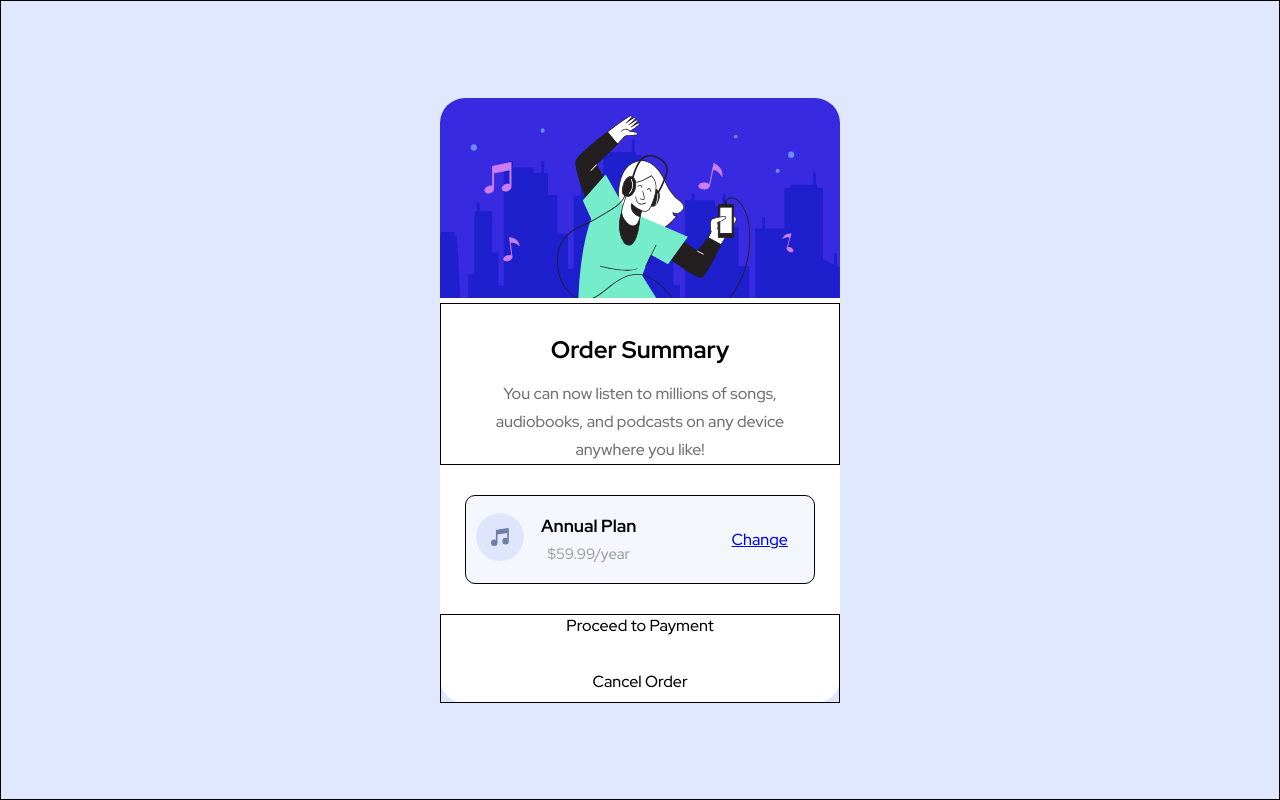
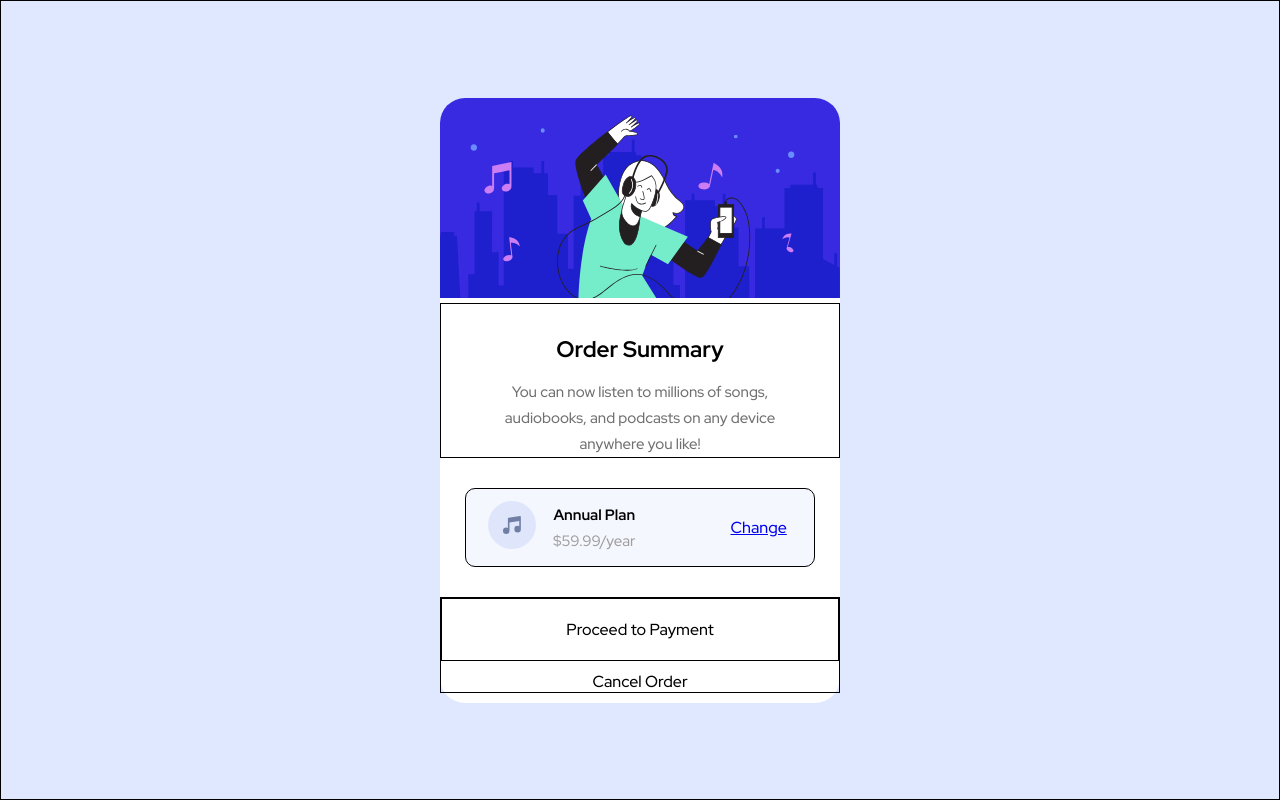
Before and after one commit to mauger1998/order-form-summary, a plain HTML site: page index.html in a window 1280 px wide. Drawn offline with Linux system fonts and the light colour scheme.

Commit message:
Change price padding and change all font sizes

```diff
--- a/style.css
+++ b/style.css
@@ -34,6 +34,7 @@ main {
     display:flex;
     flex-direction: column;
     margin-top:0;
+    font-size:15px;
 
 
 }
@@ -47,6 +48,7 @@ main {
     height:100px;
     background-color: hsl(225, 100%, 98%);
     border-radius: 10px;
+    padding:12px;
 
 
 }
@@ -80,6 +82,7 @@ main {
 
 .bottom {
     border: 1px solid black;
+    margin-bottom: 25px;
 }
 
 .writing {
@@ -106,6 +109,15 @@ main {
     display:flex;
     flex-direction: column;
     height:100px;
-    gap:35px;
+    gap:10px;
 
 }
+
+.blue-button {
+    border:1px solid black;
+    padding:20px;
+}
+
+.plan {
+    font-size: 15px;
+}
```
